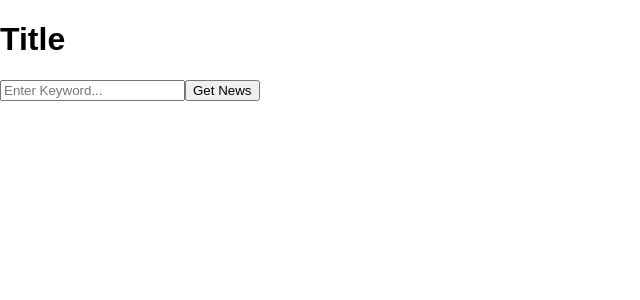
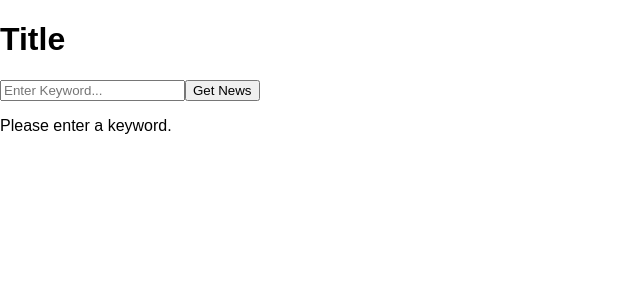
Before and after one commit to jkarlin929/news-app, a React (Create React App) app: page / in a window 1280 px wide. Shown: the top 300 px of the page, without its empty margins (0-640 px from the left). Built offline with nearby package versions, Linux system fonts and the light colour scheme.

Commit message:
add ternary statement which needs to become a map function

```diff
--- a/src/App.js
+++ b/src/App.js
@@ -5,8 +5,9 @@ import axios from 'axios';
 
 class App extends Component {
   state = {
-    articles: []
+    articles: ''
   }
+
   getNews = (e) => {
     e.preventDefault();
   const keyWord = e.target.elements.keyword.value;
@@ -24,6 +25,7 @@ class App extends Component {
       <div>
         <Title />
         <Search getNews={this.getNews}  />
+        { this.state.articles ? <p>Here are your results: {this.state.articles}</p> : <p>Please enter a keyword.</p> }
       </div>
     );
   }
```
